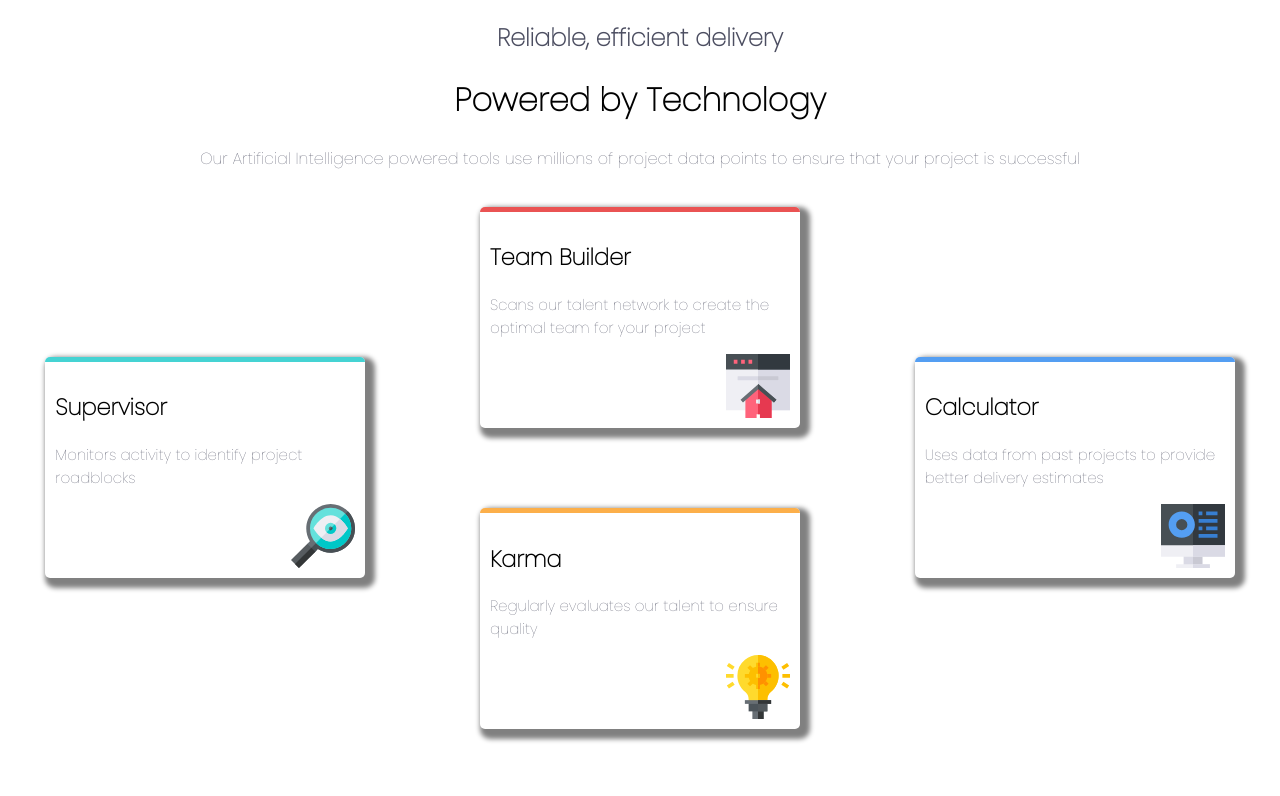
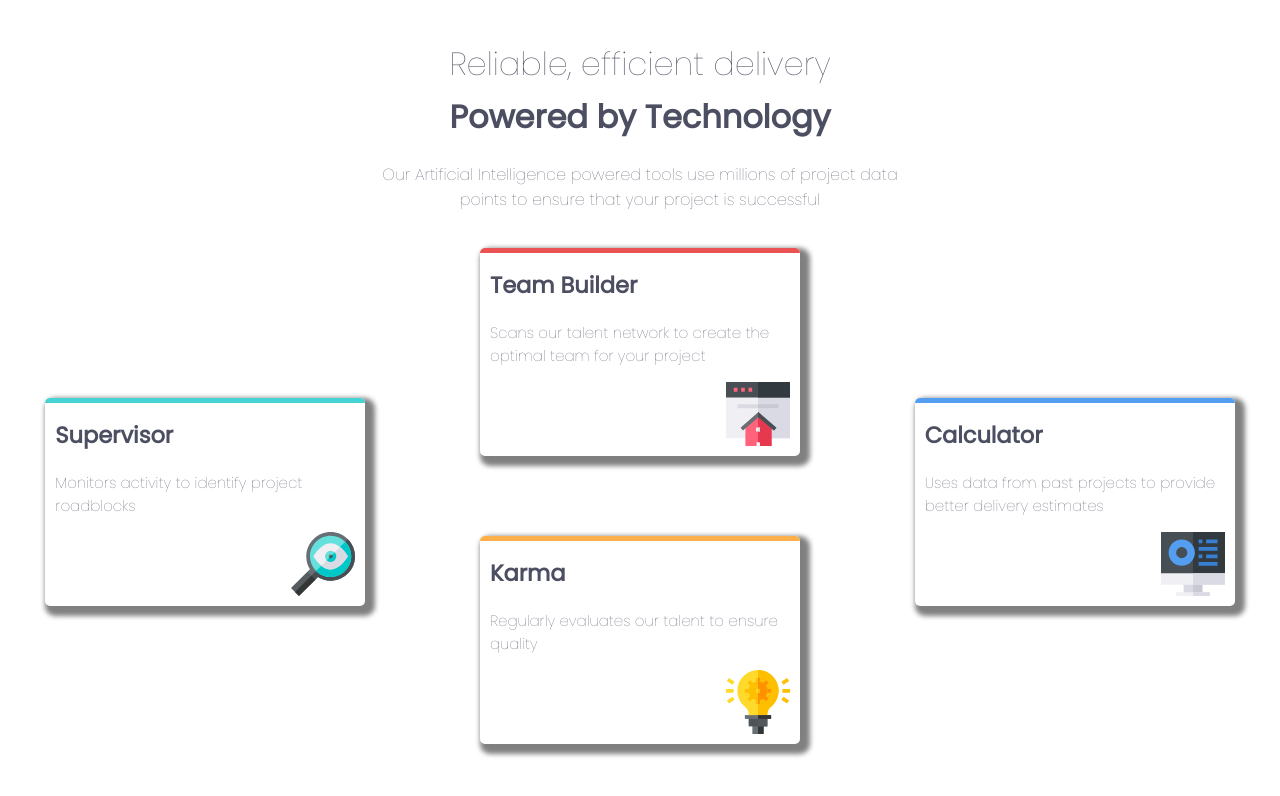
Before and after one commit to andrestorresaioros/front, a plain HTML site: page index.html in a window 1280 px wide. Drawn offline with Linux system fonts and the light colour scheme.

Commit message:
proyecto mejorado

```diff
--- a/index.html
+++ b/index.html
@@ -13,7 +13,7 @@
 <body>
   <header>
     <div>
-      <h2>Reliable, efficient delivery</h2>
+      <h1 id="lighter">Reliable, efficient delivery</h1>
       <h1>Powered by Technology</h1>
       <p>Our Artificial Intelligence powered tools use millions of
         project data points to ensure that your project is successful</p>
--- a/styles.css
+++ b/styles.css
@@ -1,8 +1,7 @@
 @import url('https://fonts.googleapis.com/css2?family=Poppins:wght@100&display=swap');
-
+@import url('https://fonts.googleapis.com/css2?family=Poppins:wght@400&display=swap');
 :root {
     font-family: 'Poppins', sans-serif;
-    --Weights: 200, 400, 600;
     --Red: hsl(0, 78%, 62%);
     --Cyan: hsl(180, 62%, 55%);
     --Orange: hsl(34, 97%, 64%);
@@ -10,10 +9,18 @@
     --VeryDarkBlue: hsl(234, 12%, 34%);
     --GrayishBlue: hsl(229, 6%, 66%);
     --VeryLightGray: hsl(0, 0%, 98%);
+
 }
+#lighter {
+    font-weight:lighter;
+    margin-bottom: 1px;
+    margin-top: 40px;
+ }
 
 header {
     text-align: center;
+    max-width: 550px;
+    margin: auto;
 }
 
 img {
@@ -22,10 +29,6 @@ img {
     display: block;
 }
 
-
-.content>h1 {
-    text-align: left;
-}
 
 .content>p {
     text-align: center;
@@ -56,16 +59,16 @@ img {
 
 h1 {
     font-weight: bold;
+    margin-top: 5px;
+    color: var(--VeryDarkBlue);
 }
 
-h2 {
-    text-align: center;
-    color: var(--VeryDarkBlue);
-}
 
 p {
     padding: 0px;
     color: var(--VeryDarkBlue);
+    font-weight:lighter;
+
 }
 
 @media (min-width:375px) {
```
